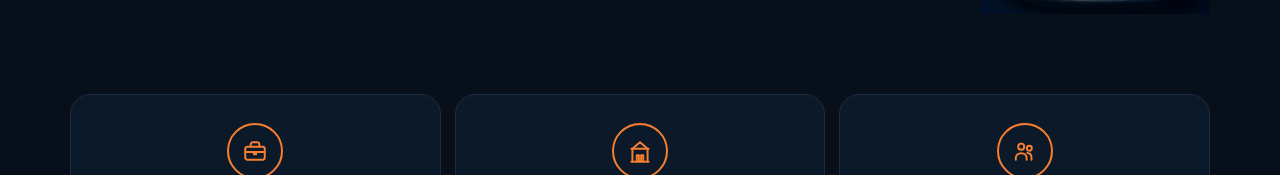
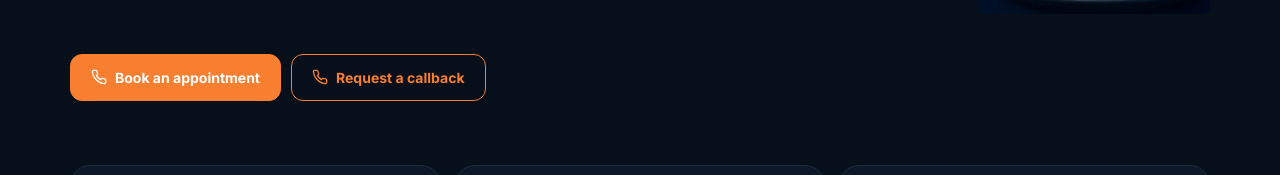
Before and after one commit to aleehassan-5/marchesdirect-frontend, a Next.js app: page / in a window 1280 px wide. Shown: the part 325-500 px from the top of the page. Built offline with nearby package versions, Linux system fonts and the light colour scheme; no server answers.

Commit message:
Revert "Remove duplicate advisor CTA buttons between hero and journey cards"
This reverts commit b62f9ed4437b8b774c85e5567433c9b95b6e0d40.

```diff
--- a/app/page.tsx
+++ b/app/page.tsx
@@ -45,9 +45,29 @@ export default function HomePage() {
         </div>
       </section>
 
+      {/* Advisor CTA - compact version right under the hero, before the 3 entry
+          points, matching the client's reference. A fuller version (with the
+          who-we-are card) repeats further down the page. */}
+      <section className="pb-1.5 md:pb-6">
+        <div className="max-w-[1180px] mx-auto px-5 flex gap-1.5 sm:gap-2.5 flex-wrap">
+          <Link href="/contact" className="btn btn-gold flex-1 sm:flex-none justify-center gap-2">
+            <svg viewBox="0 0 24 24" width="16" height="16" fill="none" stroke="currentColor" strokeWidth="2" strokeLinecap="round" strokeLinejoin="round">
+              <path d="M22 16.92v3a2 2 0 0 1-2.18 2 19.79 19.79 0 0 1-8.63-3.07 19.5 19.5 0 0 1-6-6 19.79 19.79 0 0 1-3.07-8.67A2 2 0 0 1 4.11 2h3a2 2 0 0 1 2 1.72c.127.96.362 1.903.7 2.81a2 2 0 0 1-.45 2.11L8.09 9.91a16 16 0 0 0 6 6l1.27-1.27a2 2 0 0 1 2.11-.45c.907.338 1.85.573 2.81.7A2 2 0 0 1 22 16.92z" />
+            </svg>
+            {t("home_advisor_book")}
+          </Link>
+          <Link href="/contact" className="btn btn-ghost flex-1 sm:flex-none justify-center gap-2">
+            <svg viewBox="0 0 24 24" width="16" height="16" fill="none" stroke="currentColor" strokeWidth="2" strokeLinecap="round" strokeLinejoin="round">
+              <path d="M22 16.92v3a2 2 0 0 1-2.18 2 19.79 19.79 0 0 1-8.63-3.07 19.5 19.5 0 0 1-6-6 19.79 19.79 0 0 1-3.07-8.67A2 2 0 0 1 4.11 2h3a2 2 0 0 1 2 1.72c.127.96.362 1.903.7 2.81a2 2 0 0 1-.45 2.11L8.09 9.91a16 16 0 0 0 6 6l1.27-1.27a2 2 0 0 1 2.11-.45c.907.338 1.85.573 2.81.7A2 2 0 0 1 22 16.92z" />
+            </svg>
+            {t("cta_callback")}
+          </Link>
+        </div>
+      </section>
+
       {/* The 3 entry points are the core decision on this page, so they sit right under
           the hero with minimal scroll, and get the largest, boldest cards on mobile. */}
-      <section className="pt-2 pb-1.5 md:py-10" id="journeys">
+      <section className="pt-0.5 pb-1.5 md:py-10" id="journeys">
         <div className="max-w-[1180px] mx-auto px-5">
           <div className="grid grid-cols-3 gap-2.5 md:gap-3.5">
             {(Object.keys(journeys) as Array<keyof typeof journeys>).map((key) => (
```
